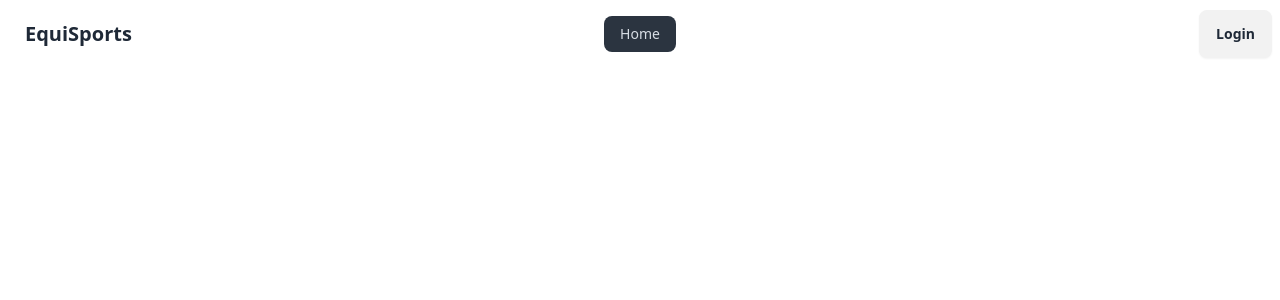
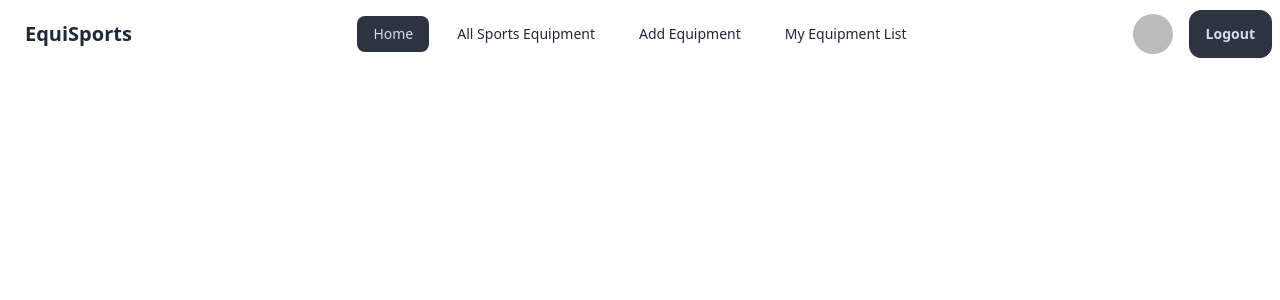
Before and after one commit to ShakirMahmud/equiSports-client, a React (Vite) app: page / in a window 1280 px wide. Shown: the top 300 px of the page. Built offline with nearby package versions, Linux system fonts and the light colour scheme; no server answers; sample sign-in values are in the browser's storage.

Commit message:
redirecting users to the login page from private route if the user is not logged in

```diff
--- a/index.html
+++ b/index.html
@@ -1,5 +1,5 @@
 <!doctype html>
-<html lang="en" data-theme="light">
+<html lang="en" >
   <head>
     <meta charset="UTF-8" />
     <link rel="icon" type="image/svg+xml" href="/vite.svg" />
--- a/src/components/NavBar.jsx
+++ b/src/components/NavBar.jsx
@@ -1,10 +1,22 @@
-import React from 'react';
-import { NavLink } from 'react-router-dom';
+import React, { useContext } from 'react';
+import { Link, NavLink, useNavigate } from 'react-router-dom';
+import { AuthContext } from '../provider/AuthProvider';
 
 const NavBar = () => {
+    const navigate = useNavigate();
+    const { user, logOut } = useContext(AuthContext);
 
-    const links = <div>
+    const links = <div className='flex flex-col lg:flex-row gap-3'>
         <li><NavLink to='/'>Home</NavLink></li>
+        <li><NavLink to='/allSportsEquipment'>All Sports Equipment</NavLink></li>
+        {
+            user?.email &&
+            <li><NavLink to='/addEquipment'>Add Equipment</NavLink></li>
+        }
+        {
+            user?.email &&
+            <li><NavLink to='/myEquipmentList'>My Equipment List</NavLink></li>
+        }
     </div>
 
     return (
@@ -44,7 +56,17 @@ const NavBar = () => {
                     </ul>
                 </div>
                 <div className="navbar-end">
-                    <NavLink to='/auth/signIn' className="btn">Login</NavLink>
+                {
+                        user && user?.email ?
+                            <div className='flex gap-3 items-center justify-center'>
+                                <div className='w-12 h-12 bg-card_bg rounded-full flex justify-center items-center '>
+                                    <img className='w-10 h-10 rounded-full' src={user?.photoURL} alt="" title={user?.displayName} />
+                                </div>
+                                <Link onClick={logOut} className='btn btn-neutral bg-btn_bg rounded-xl'>Logout</Link>
+                            </div>
+                            :
+                            <Link to='/auth/signIn' className='btn btn-neutral bg-btn_bg rounded-xl'>Login</Link>
+                    }
                 </div>
             </div>
         </div>
--- a/src/layouts/HomeLayout.jsx
+++ b/src/layouts/HomeLayout.jsx
@@ -1,5 +1,6 @@
 import React from 'react';
 import NavBar from '../components/NavBar';
+import { Outlet } from 'react-router-dom';
 
 const HomeLayout = () => {
     return (
@@ -7,7 +8,9 @@ const HomeLayout = () => {
             <header>
                 <NavBar/>
             </header>
-            <main></main>
+            <main>
+                <Outlet/>
+            </main>
         </div>
     );
 };
--- /dev/null
+++ b/src/pages/AddEquipment.jsx
@@ -0,0 +1,13 @@
+import React from 'react';
+import NavBar from '../components/NavBar';
+
+const AddEquipment = () => {
+    return (
+        <div>
+            <NavBar/>
+            <h2>Add Equipment</h2>
+        </div>
+    );
+};
+
+export default AddEquipment;
--- /dev/null
+++ b/src/pages/AllSportsEquipment.jsx
@@ -0,0 +1,13 @@
+import React from 'react';
+import NavBar from '../components/NavBar';
+
+const AllSportsEquipment = () => {
+    return (
+        <div>
+            <NavBar/>
+            <h2>All Sports Equipment</h2>
+        </div>
+    );
+};
+
+export default AllSportsEquipment;
--- /dev/null
+++ b/src/pages/MyEquipmentList.jsx
@@ -0,0 +1,13 @@
+import React from 'react';
+import NavBar from '../components/NavBar';
+
+const MyEquipmentList = () => {
+    return (
+        <div>
+            <NavBar/>
+            <h2>My Equipment List</h2>
+        </div>
+    );
+};
+
+export default MyEquipmentList;
--- a/src/pages/SignIn.jsx
+++ b/src/pages/SignIn.jsx
@@ -1,13 +1,14 @@
 import React, { useContext, useState } from 'react';
 import { AiOutlineEye, AiOutlineEyeInvisible } from 'react-icons/ai';
 import { FcGoogle } from 'react-icons/fc';
-import { Link, useNavigate } from 'react-router-dom';
+import { Link, useLocation, useNavigate } from 'react-router-dom';
 import { AuthContext } from '../provider/AuthProvider';
 import Swal from 'sweetalert2';
 
 const SignIn = () => {
     const [isClicked, setIsClicked] = useState(true);
     const navigate = useNavigate();
+    const location = useLocation();
 
 
     const { userSignIn, setUser, signInWithGoogle } = useContext(AuthContext);
--- a/src/provider/AuthProvider.jsx
+++ b/src/provider/AuthProvider.jsx
@@ -1,6 +1,6 @@
 import { createContext, useEffect, useState } from "react";
 import { auth } from "../firebase/firebase.config";
-import { createUserWithEmailAndPassword, onAuthStateChanged, signInWithEmailAndPassword, signInWithPopup, updateProfile } from "firebase/auth";
+import { createUserWithEmailAndPassword, onAuthStateChanged, signInWithEmailAndPassword, signInWithPopup, signOut, updateProfile } from "firebase/auth";
 import { GoogleAuthProvider } from "firebase/auth";
 
 export const AuthContext = createContext();
@@ -33,6 +33,12 @@ const AuthProvider = ({ children }) => {
         return signInWithEmailAndPassword(auth, email, password);
     }
 
+    // logOut
+    const logOut = () => {
+        setLoading(true);
+        return signOut(auth);
+    }
+
     const authInfo = {
         loading,
         createNewUser,
@@ -41,6 +47,7 @@ const AuthProvider = ({ children }) => {
         user,
         setUser,
         userSignIn,
+        logOut,
     }
 
     // observer
--- /dev/null
+++ b/src/routers/PrivateRoute.jsx
@@ -0,0 +1,19 @@
+import { useContext } from "react";
+import { AuthContext } from "../provider/AuthProvider";
+import { Navigate, useLocation } from "react-router-dom";
+import Loading from "../pages/Loading";
+
+const PrivateRoute = ({children}) => {
+    const { user, loading } = useContext(AuthContext);
+    const location = useLocation();
+    console.log(location)
+    if(loading) {
+        return <Loading/>
+    }
+    if(user && user.email) {
+        return children;
+    }
+    return <Navigate state={location.pathname} to= '/auth/signIn'></Navigate>
+};
+
+export default PrivateRoute;
--- a/src/routers/router.jsx
+++ b/src/routers/router.jsx
@@ -3,6 +3,10 @@ import HomeLayout from "../layouts/HomeLayout";
 import AuthLayout from "../layouts/AuthLayout";
 import SignIn from "../pages/SignIn";
 import SignUp from "../pages/SignUp";
+import AllSportsEquipment from "../pages/AllSportsEquipment";
+import PrivateRoute from "./PrivateRoute";
+import AddEquipment from "../pages/AddEquipment";
+import MyEquipmentList from "../pages/MyEquipmentList";
 
 export const router = createBrowserRouter([
     {
@@ -22,5 +26,26 @@ export const router = createBrowserRouter([
                 element: <SignUp/>,
             }
         ]
+    },
+    {
+        path: '/allSportsEquipment',
+        element: <AllSportsEquipment/>
+    },
+    {
+        path: '/addEquipment',
+        element: <PrivateRoute>
+            <AddEquipment/>
+        </PrivateRoute>
+    },
+    {
+        path: '/myEquipmentList',
+        element: <PrivateRoute>
+            <MyEquipmentList/>
+        </PrivateRoute>
+    },
+
+    {
+        path: "*",
+        element: <h1>404 Not Found</h1>
     }
 ])
```
